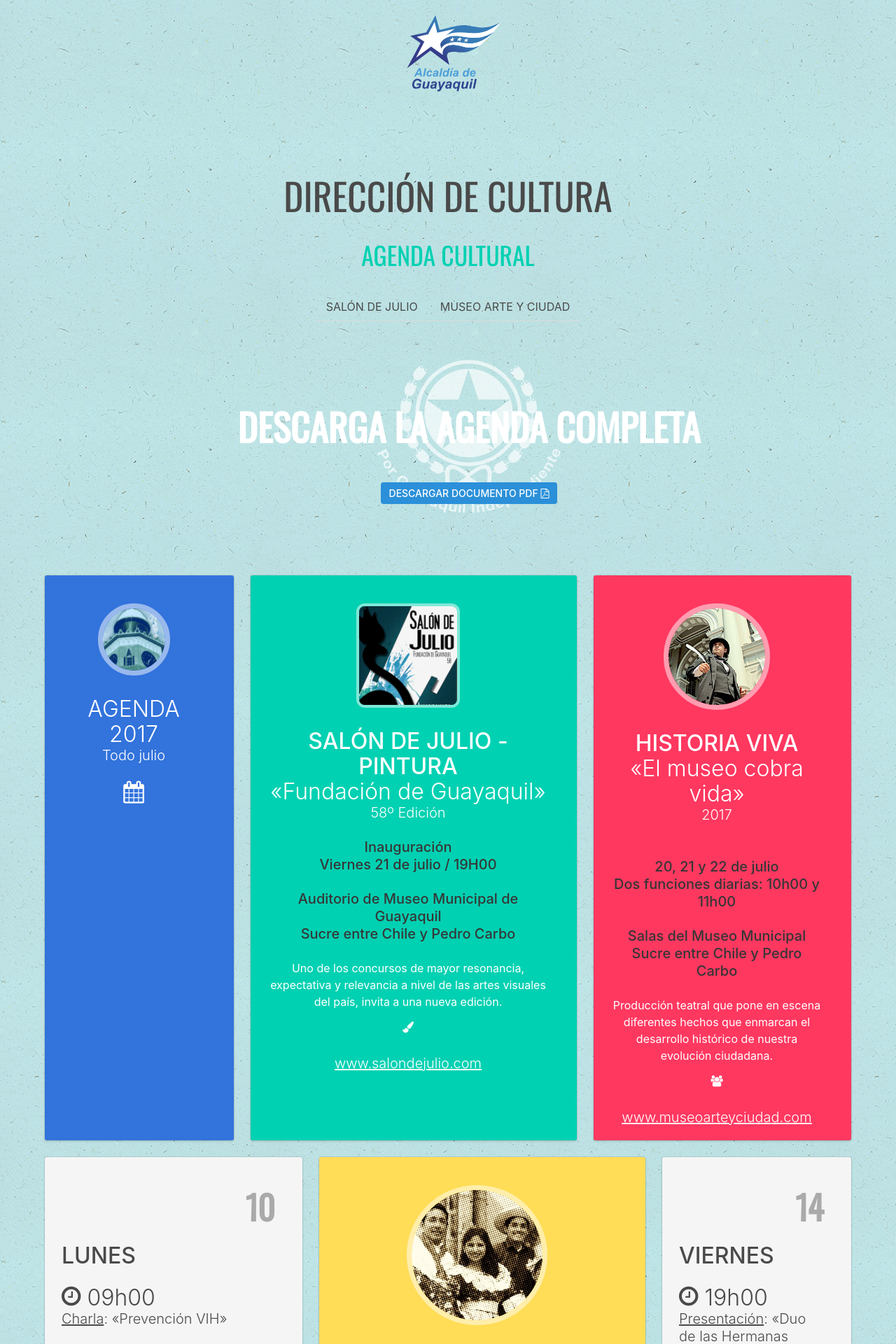
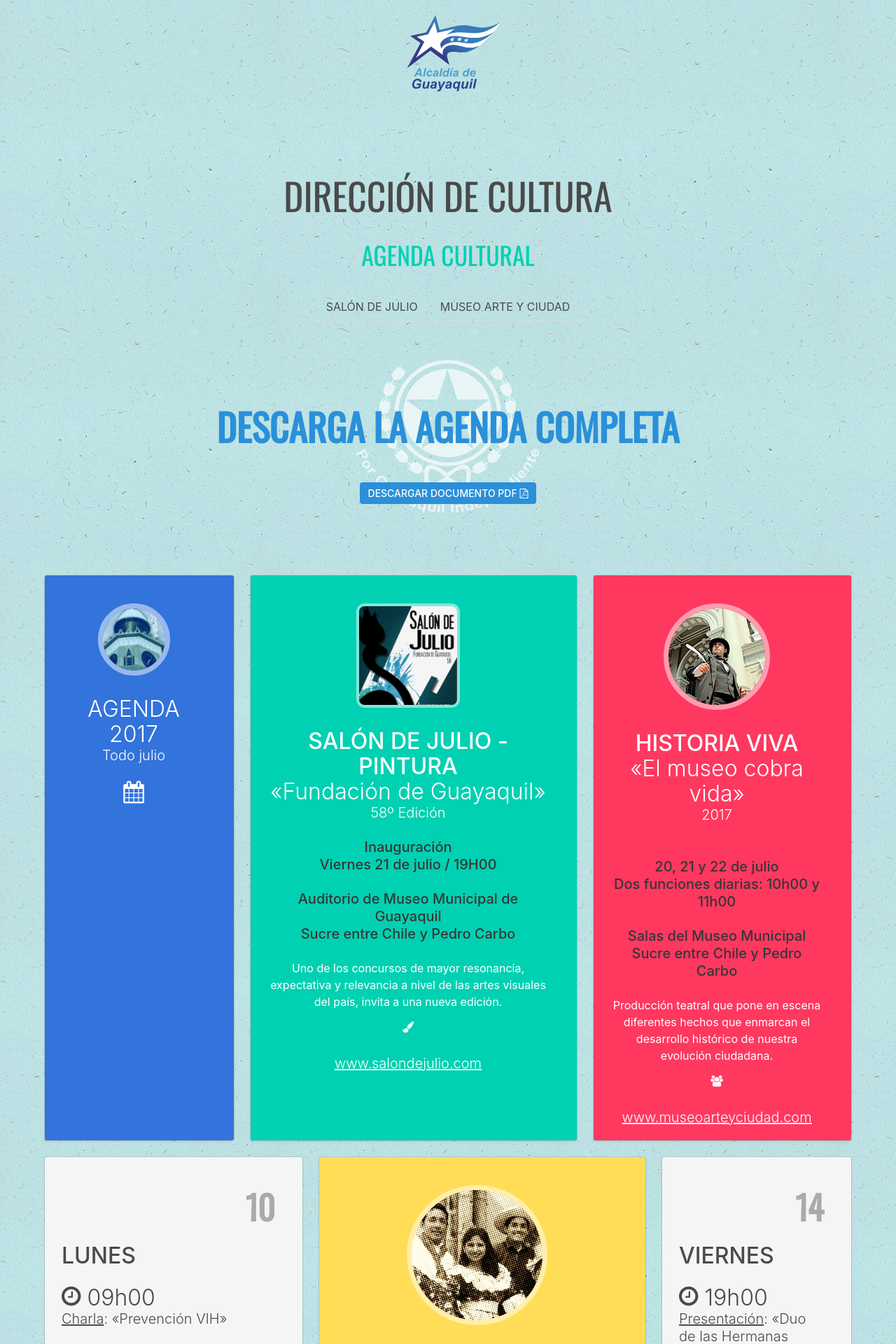
Before and after one commit to ybarbouro/agenda, a Jekyll site: the page built from index.html, in a window 1280 px wide. Shown: the top 1920 px of the page at 70% size. Built offline with Jekyll 4.4.1, drawn with Linux system fonts in a browser that asks for light colours; nearby versions of some CDN libraries; comment, search, counter and statistics services are not loaded.

Commit message:
cambio en márgenes
mal dados.

```diff
--- a/css/styleX.css
+++ b/css/styleX.css
@@ -8,7 +8,7 @@
 	background-size: contain;
 	width:100%;
 	min-height: 300px;
-	margin: 0 30px 0 30px;
+	margin: 0;
 	padding: 20px;
 }
 
--- a/index.html
+++ b/index.html
@@ -8,7 +8,7 @@
     <div class="columns">
 			<div class="column">
 
-	  <h2 class="alignCenter" style="font-weight: bold;color:#ffffff;">DESCARGA LA AGENDA COMPLETA</h2>
+	  <h2 class="alignCenter" style="font-weight: bold;color:#2b90d9;">DESCARGA LA AGENDA COMPLETA</h2>
 
 
 		<div class="b-c">
```
